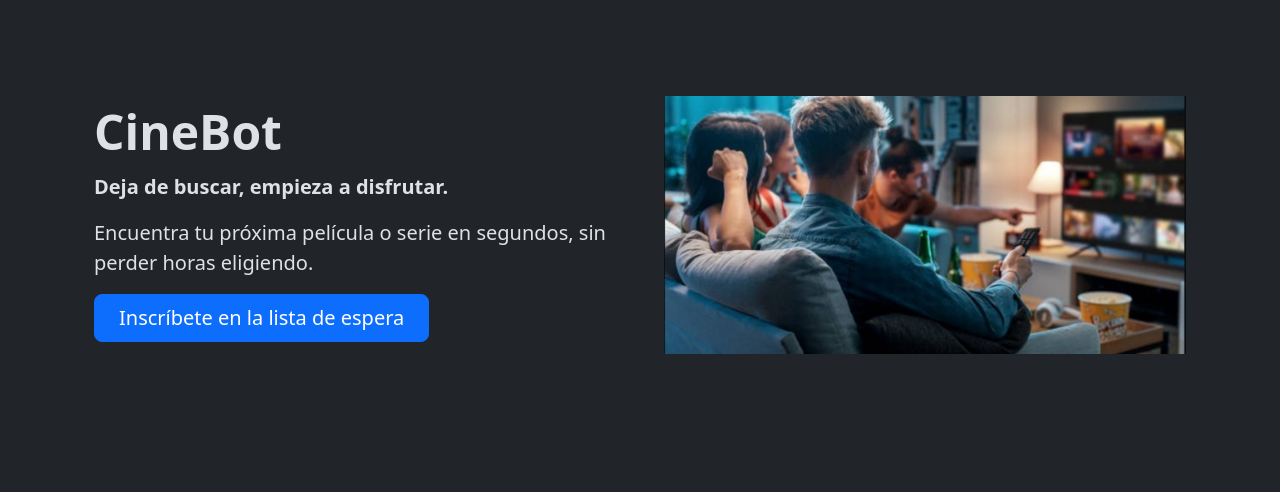
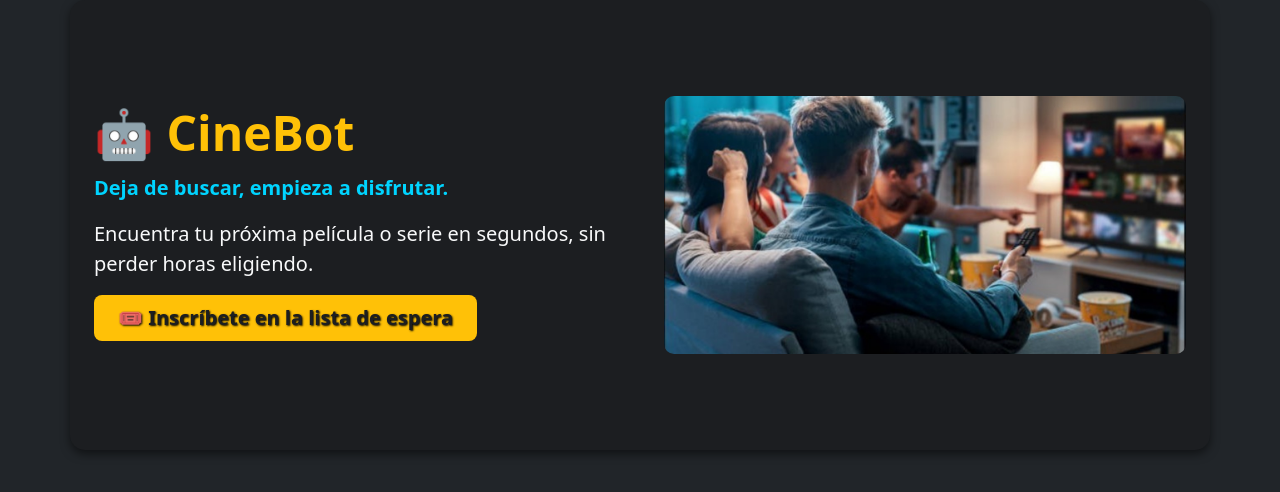
Before and after one commit to crgonzalezf/Tarea1, a Flask app: page / in a window 1280 px wide. Shown: the top 492 px of the page. Run offline with Flask 3, Linux system fonts and the light colour scheme; parts of the project's set-up code (start-up, migrations or seed data) failed here and were passed over; some libraries are stand-ins or nearby versions.

Commit message:
Update landing.html

```diff
--- a/templates/landing.html
+++ b/templates/landing.html
@@ -3,21 +3,22 @@
 {% block title %}Próximamente: CineBot{% endblock %}
 
 {% block content %}
-<div class="container col-xxl-8 px-4 py-5">
+<div class="container col-xxl-8 px-4 py-5" style="background-color: #1c1e21; color: #f8f9fa; border-radius: 15px; box-shadow: 0px 4px 10px rgba(0, 0, 0, 0.5);">
     <div class="row flex-lg-row-reverse align-items-center g-5 py-5">
         <div class="col-10 col-sm-8 col-lg-6">
-        <img src="{{ url_for('static', filename='preview.png') }}" class="d-block mx-lg-auto img-fluid" alt="Bootstrap Themes" width="700" height="500" loading="lazy">
+            <img src="{{ url_for('static', filename='preview.png') }}" class="d-block mx-lg-auto img-fluid" alt="Bootstrap Themes" width="700" height="500" loading="lazy" style="border-radius: 10px;">
         </div>
         <div class="col-lg-6">
-        <h1 class="display-5 fw-bold lh-1 mb-3">CineBot</h1>
-        <p class="lead fw-bold">Deja de buscar, empieza a disfrutar.</p>
+            <h1 class="display-5 fw-bold lh-1 mb-3" style="color: #ffc107;">
+                🤖 CineBot
+            </h1>
+            <p class="lead fw-bold" style="color: #00d4ff;">Deja de buscar, empieza a disfrutar.</p>
             <p class="lead">
-            Encuentra tu próxima película o serie en segundos, sin perder horas
-            eligiendo.
+                Encuentra tu próxima película o serie en segundos, sin perder horas eligiendo.
             </p>
             <div class="d-grid gap-2 d-md-flex justify-content-md-start">
-          <a href="https://docs.google.com/forms/d/e/1FAIpQLSco3u7Ioiez-seL4T6SJQYTtok4pG2ytCFajMTbwqbp5Semkw/viewform?usp=header" class="btn btn-primary btn-lg px-4 me-md-2">
-            Inscríbete en la lista de espera
+                <a href="https://docs.google.com/forms/d/e/1FAIpQLSco3u7Ioiez-seL4T6SJQYTtok4pG2ytCFajMTbwqbp5Semkw/viewform?usp=header" class="btn btn-warning btn-lg px-4 me-md-2" style="background-color: #ffc107; border: none; color: #1c1e21; font-weight: bold; text-shadow: 1px 1px 2px #000;">
+                    🎟️ Inscríbete en la lista de espera
                 </a>
             </div>
         </div>
```
Lines whose indentation alone changed are shown as unchanged.
